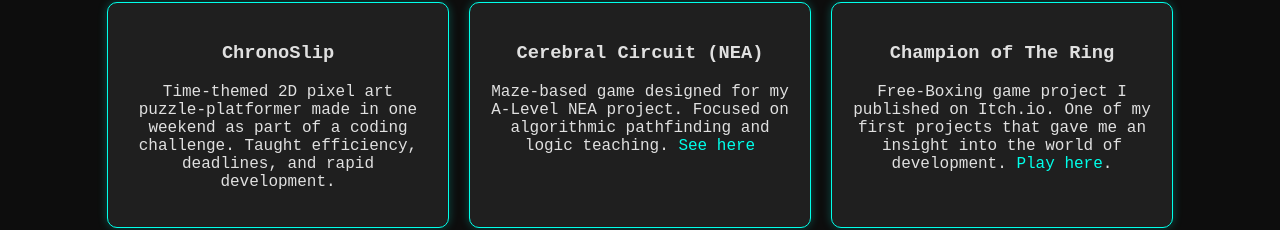
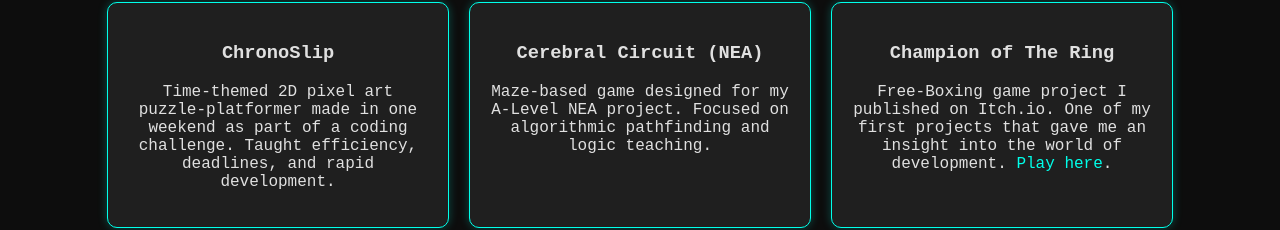
Before and after one commit to Taz371/Tazim-Padiyath, a plain HTML site: page index.html in a window 1280 px wide. Shown: the part 697-927 px from the top of the page. Drawn offline with Linux system fonts and the light colour scheme.

Commit message:
Removed Link

```diff
--- a/index.html
+++ b/index.html
@@ -41,7 +41,7 @@
             </div>
             <div class="project-card">
                 <h3>Cerebral Circuit (NEA)</h3>
-                <p>Maze-based game designed for my A-Level NEA project. Focused on algorithmic pathfinding and logic teaching. <a href="https://github.com/Taz371/Cerebral-Circuit/tree/main" target="_blank">See here</a></p>
+                <p>Maze-based game designed for my A-Level NEA project. Focused on algorithmic pathfinding and logic teaching.</p>
             </div>
             <div class="project-card">
                 <h3>Champion of The Ring</h3>
```
